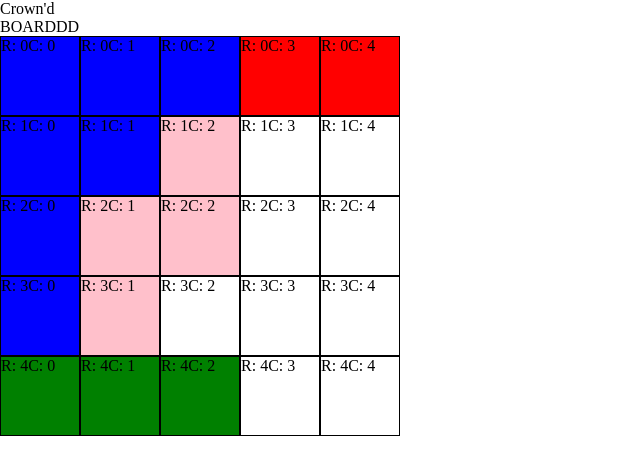
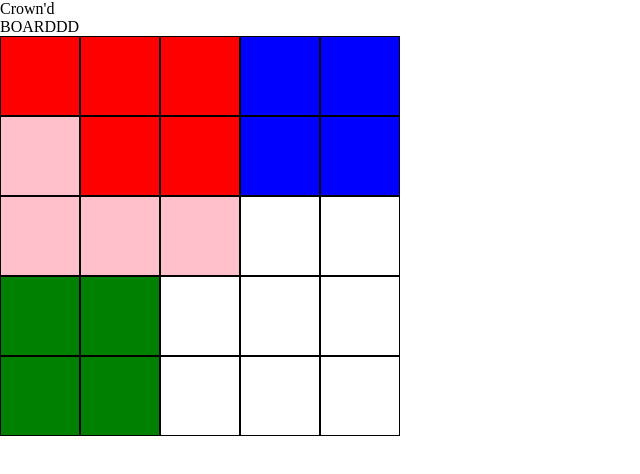
Before and after one commit to MayKhine/crownd, a React (Vite) app: page / in a window 1280 px wide. Shown: the top 474 px of the page, without its empty margins (0-640 px from the left). Built offline with nearby package versions, Linux system fonts and the light colour scheme.

Commit message:
user input working

```diff
--- a/src/components/Board.tsx
+++ b/src/components/Board.tsx
@@ -1,3 +1,4 @@
+import { useState } from "react"
 import { Grid } from "./Grid"
 
 export type GridCellType = {
@@ -6,17 +7,14 @@ export type GridCellType = {
   value: string
   crown?: boolean
   color?: string
+  user?: string
 }
-const createGameGridArr = (gameSize: number) => {
-  // const grid = Array.from({ length: numOfCol }, (rowIndex) =>
-  //   new Array(numOfCol).fill(".")
-  // )
-
+const createGameGridArr = (gameSize: number, value: string) => {
   const grid = []
   for (let row = 0; row < gameSize; row++) {
     let rowArr = []
     for (let col = 0; col < gameSize; col++) {
-      rowArr.push({ row: row, col: col, value: "." })
+      rowArr.push({ row: row, col: col, value: value, user: "" })
     }
     grid.push(rowArr)
     rowArr = []
@@ -277,20 +275,86 @@ export const Board = () => {
   // y: Row
 
   const gameSize = 5
-  const initialGridArr = createGameGridArr(gameSize) //fill with .
+  const initialGridArr = createGameGridArr(gameSize, ".") //fill with .
   const puzzleGridArr = generatePuzzleGridArr(initialGridArr)
-  console.log("Before Puzzle Grid arr: ", puzzleGridArr)
+  createPuzzleBlocks(puzzleGridArr, initialGridArr)
+  //puzzle grid arr is not in use
 
-  createPuzzleBlocks(puzzleGridArr, initialGridArr)
-  console.log("Puzzle Grid arr: ", puzzleGridArr)
+  const cellClick = (cell: GridCellType, clickType: string) => {
+    console.log("cell click ", cell, playerGridArr, clickType)
 
-  const cellClick = (cell: GridCellType) => {
-    console.log("cell click ", cell)
+    // left click : Place  a crown
+    // right click : place a mark
+
+    if (clickType == "left") {
+      setGameGridArr((prevData) =>
+        prevData.map((row, i) =>
+          row.map((cellItem, x) => {
+            if (i === cell.row && x === cell.col) {
+              return { ...cellItem, user: "Crown" }
+            }
+            return cellItem
+          })
+        )
+      )
+
+      setPlayerGridArr((prevData) => {
+        const exists = prevData.some(
+          (item) => item.row === cell.row && item.col === cell.col
+        )
+
+        if (exists) {
+          return prevData.map((item) =>
+            item.row === cell.row && item.col === cell.col
+              ? { ...item, value: "Crown" }
+              : item
+          )
+        } else {
+          return [...prevData, { row: cell.row, col: cell.col, value: "Crown" }]
+        }
+      })
+    }
+
+    if (clickType == "right") {
+      setGameGridArr((prevData) =>
+        prevData.map((row, i) =>
+          row.map((cellItem, x) => {
+            if (i === cell.row && x === cell.col) {
+              return { ...cellItem, user: "X Mark" }
+            }
+            return cellItem
+          })
+        )
+      )
+      setPlayerGridArr((prevData) => {
+        const exists = prevData.some(
+          (item) => item.row === cell.row && item.col === cell.col
+        )
+
+        if (exists) {
+          return prevData.map((item) =>
+            item.row === cell.row && item.col === cell.col
+              ? { ...item, value: "X" }
+              : item
+          )
+        } else {
+          return [...prevData, { row: cell.row, col: cell.col, value: "X" }]
+        }
+      })
+    }
+
+    console.log("player grid arr", playerGridArr)
   }
+
+  const [gameGridArr, setGameGridArr] = useState(initialGridArr)
+  const [playerGridArr, setPlayerGridArr] = useState<
+    Array<{ row: number; col: number; value: string }>
+  >([])
+
   return (
     <div>
       BOARDDD
-      <Grid grid={initialGridArr} cellClick={cellClick} />
+      <Grid grid={gameGridArr} cellClick={cellClick} />
     </div>
   )
 }
--- a/src/components/Grid.tsx
+++ b/src/components/Grid.tsx
@@ -3,7 +3,7 @@ import { GridCell } from "./GridCell"
 
 type GridProps = {
   grid: Array<Array<GridCellType>>
-  cellClick: (cell: GridCellType) => void
+  cellClick: (cell: GridCellType, clickType: string) => void
 }
 
 export const Grid = ({ grid, cellClick }: GridProps) => {
--- a/src/components/GridCell.tsx
+++ b/src/components/GridCell.tsx
@@ -3,7 +3,7 @@ import { GridCellType } from "./Board"
 type GridCellProps = {
   width?: string
   cellData: GridCellType
-  cellClick: (cell: GridCellType) => void
+  cellClick: (cell: GridCellType, clickType: string) => void
 }
 
 export const GridCell = ({ width, cellData, cellClick }: GridCellProps) => {
@@ -20,11 +20,16 @@ export const GridCell = ({ width, cellData, cellClick }: GridCellProps) => {
     <div
       style={{ ...style }}
       onClick={() => {
-        cellClick(cellData)
+        cellClick(cellData, "left")
+      }}
+      onContextMenu={(e: React.MouseEvent) => {
+        e.preventDefault()
+        cellClick(cellData, "right")
       }}
     >
-      R: {cellData.row}
-      C: {cellData.col}
+      {/* R: {cellData.row}
+      C: {cellData.col} */}
+      {cellData.user}
     </div>
   )
 }
```
